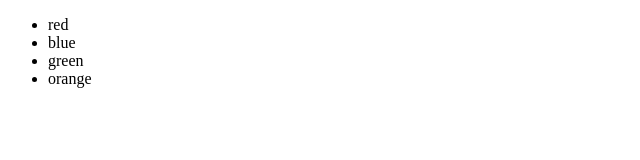
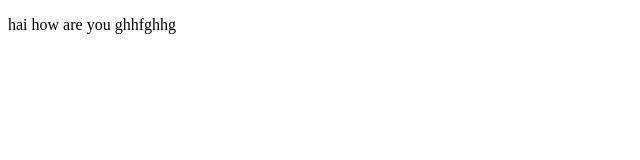
Before and after one commit to vanajaommi/assignment, a plain HTML site: page index.html in a window 1280 px wide. Shown: the whole page, without its empty margins (0-640 px from the left). Drawn offline with Linux system fonts and the light colour scheme.

Commit message:
Update index.html

```diff
--- a/index.html
+++ b/index.html
@@ -7,16 +7,6 @@
     <title>Document</title>
 </head>
 <body>
-    <div>
-        <ul id="colors">
-            <li id="red"> red</li>
-            <li id="blue">blue</li>
-            <li id="green">green</li>
-            <li id="orange">orange</li>
-        </ul>
-    </div>
-<script>
-    console.log("div");
-    </script>
+    <p>hai how are you ghhfghhg</p>
 </body>
 </html>
```
